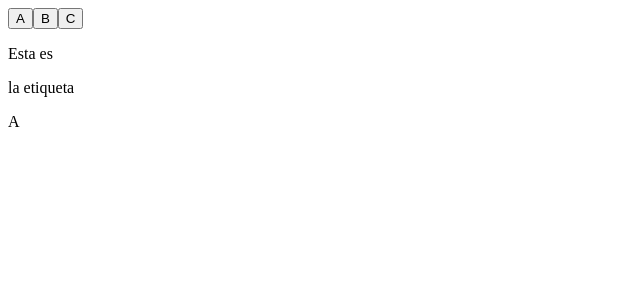
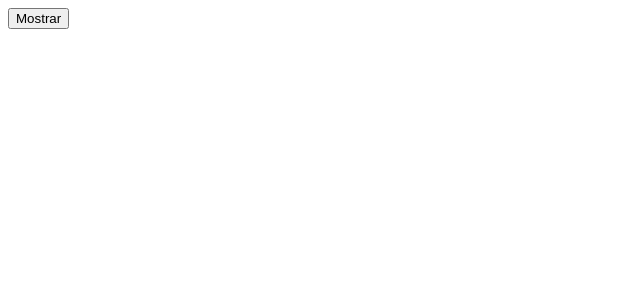
Before and after one commit to manuelhm1993/mh-vue3, a Vue app: page / in a window 1280 px wide. Shown: the top 300 px of the page, without its empty margins (0-640 px from the left). Built offline with nearby package versions, Linux system fonts and the light colour scheme.

Commit message:
v-if vs v-show si se usa if se está trabajando con templates y fragments, es decir, se esta interfiriendo en el DOM, si se usa v-show se están manteniendo los elementos en el DOM, pero se ocultan o muestran a través de propiedades CSS

```diff
--- a/src/App.vue
+++ b/src/App.vue
@@ -1,26 +1,17 @@
 <script setup>
     import { ref } from 'vue';
 
-    const type = ref('A');
+    const active = ref(false);
 
-    const setType = (e) => type.value = e.target.textContent;
+    const toggle = () => active.value = !active.value;
 </script>
 
 <template>
-    <button type="button" @click="setType">A</button>
-    <button type="button" @click="setType">B</button>
-    <button type="button" @click="setType">C</button>
+    <button type="button" v-on:click="toggle">{{ active ? 'Ocultar' : 'Mostrar' }}</button>
 
-    <!-- La solución más eficiente es colocar todo en un template y vue lo renderiza -->
-    <template v-if="type === 'A'">
-        <p>Esta es</p>
-        <p>la etiqueta</p>
-        <p>A</p>
-    </template>
-
-    <p v-else-if="type === 'B'">B</p>
-
-    <p v-else>C</p>
+    <p v-show="active">
+        Hola mundo
+    </p>
 </template>
 
 <style scoped>
```
